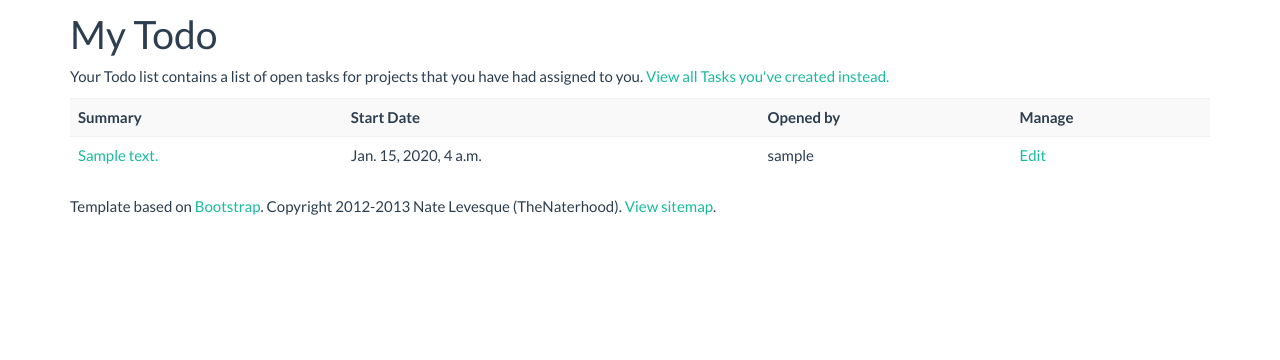
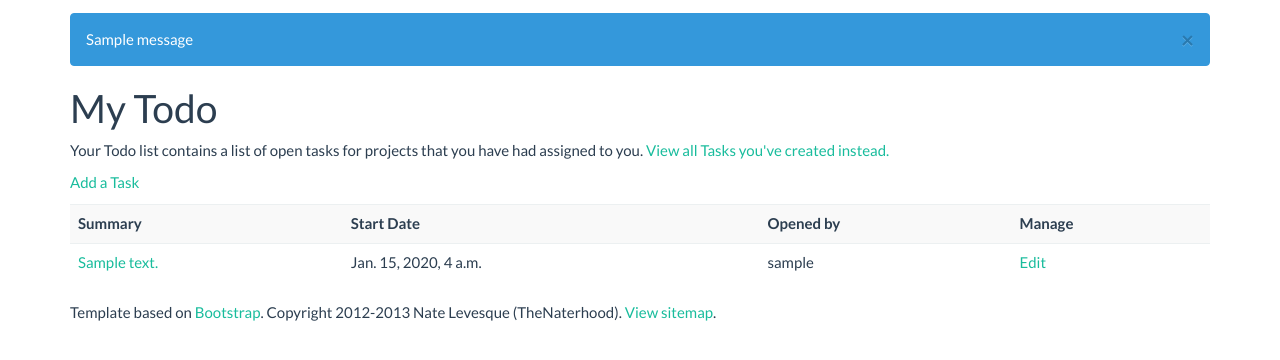
Before and after one commit to thenaterhood/subproject, a Django app: page /projects/todo/ in a window 1280 px wide. Shown: the part 61-421 px from the top of the page. Run offline with Django 3.2, Linux system fonts and the light colour scheme; a user stored in the database is signed in; tables that the repository leaves empty hold one stand-in row (values such as "Sample post"); one stand-in notice (Sample message) is shown; parts of the project's set-up code (start-up, migrations or seed data) failed here and were passed over.

Commit message:
improve security and UI elements
User rights enforced more strictly, and
tasks now can be deleted or assigned without
a project.

```diff
--- a/project/templates/project_select.html
+++ b/project/templates/project_select.html
@@ -3,6 +3,8 @@
 {% block title %} webtrack: select project {% endblock %}
 
 {% block content %}
+
+	<h1>Select a Project</h1>
 
 	{% if num_projects == 0 %}
 		<p class="error">You are not a member of any projects.</p>
--- a/project/templates/task_edit.html
+++ b/project/templates/task_edit.html
@@ -20,8 +20,9 @@
 </fieldset>
 {% endfor %}
 
-		<input id="registerButton" class="btn btn-success btn-large" type="submit" value="Save" style="border-radius: 1px;" />
-		<a class="btn btn-danger btn-large" href="/projects/task/view/{{task.id}}/">Cancel</a>
+		<input class="btn btn-success" type="submit" value="Save" style="border-radius: 1px;" />
+		<a class="btn btn-warning" style="border-radius: 1px;" href="/projects/task/view/{{task.id}}/">Cancel</a>
+		<a class="btn btn-danger" style="border-radius: 1px; float:right;" href="/projects/task/delete/{{task.id}}/">Delete Task</a>
 
 	</form> <!--Close the form tag-->
 
--- a/project/templates/user_todo.html
+++ b/project/templates/user_todo.html
@@ -3,6 +3,22 @@
 {% block title %} webtrack: My Todo {% endblock %}
 
 {% block content %}
+
+	{% if messages %}
+    	{% for message in messages %}
+			{% if message.tags == 'error' %}
+    			<div class="alert alert-danger">
+			{% elif message.tags == 'warning' %}
+				<div class="alert alert-warning">
+			{% else %}
+				<div class="alert alert-info">
+			{% endif %}
+
+    		<button type="button" class="close" data-dismiss="alert">&times;</button>
+    			{{ message }}
+    		</div>
+    	{% endfor %}
+	{% endif %}
 
 	{% if notodo %}
 	<h1>Tasks You've Created</h1>
@@ -16,6 +32,7 @@
 	{% else %}
 	<p>Your Todo list contains a list of open tasks for projects that you have had assigned to you. <a href="/projects/usertasks">View all Tasks you've created instead.</a></p>
 	{% endif %}
+	<p><a href="/projects/addtask">Add a Task</a></p>
 
 	{% if num_tasks == 0 %}
 		<p class="error">Hey! Looks like you don't have any tasks!</p>
--- a/project/views.py
+++ b/project/views.py
@@ -61,7 +61,7 @@ def user_all_tasks(request):
 	args['num_tasks'] = len(tasks)
 	args['notodo'] = True
 
-	return render_to_response( 'user_todo.html', args)
+	return render_to_response( 'user_todo.html', RequestContext(request, args) )
 
 
 @login_required
@@ -345,21 +345,10 @@ def line_stats(request):
 
 
 
-
-
-
-@login_required
-def time_stats(request):
-
-	pass
-
-
 @login_required
 def add_task( request, proj_id=False ):
 
-	project = Project.objects.get(id=proj_id)
-
-	if request.method == "POST" and request.user in project.members.all() :
+	if request.method == "POST":
 		projTask = ProjectTask()
 		form = AddTaskForm(request.POST)
 		if form.is_valid():
@@ -369,19 +358,28 @@ def add_task( request, proj_id=False ):
 			projTask.creator = request.user
 
 			# Update the ProjectStatistic assoc with the project
-			ProjectStatistic.objects.filter(project=project).update(issues=F("issues") + 1)
 
 			UserStatistic.objects.filter(user=request.user).update(issues=F("issues") + 1 )
 
 
 			projTask.save()
 			projTask.assigned.add( request.user )
-			projTask.openOn.add( project )
-			projTask.save()
+			if proj_id != False:
+				project = Project.objects.get(id=proj_id)
+
+				if request.user in project.members.all():
+					ProjectStatistic.objects.filter(project=project).update(issues=F("issues") + 1)
+					projTask.openOn.add( project )
+					projTask.save()
+				else:
+					messages.warning( request, "You do not have the rights to add tasks to " + project.name )
 
 			messages.info( request, "Task Saved." )
 
-			return HttpResponseRedirect('/projects/task/view/'+str(projTask.id)+"/")
+			if ( "saveandassign" in request.POST ):
+				return HttpResponseRedirect('/projects/addtotask/'+str(projTask.id)+"/" )
+			else:
+				return HttpResponseRedirect('/projects/task/view/'+str(projTask.id)+"/")
 
 		else:
 			messages.error( request, "Invalid form information." )
@@ -391,16 +389,27 @@ def add_task( request, proj_id=False ):
 
 		args = {}
 		args.update(csrf(request))
-		args['project'] = project
+		if ( proj_id != False ):
+			args['project'] = project = Project.objects.get(id=proj_id)
+
 		args['form'] = AddTaskForm()
 
-		if request.user in project.members.all():
+		return render_to_response('task_create.html', RequestContext(request, args) )
 
-			return render_to_response('task_create.html', RequestContext(request, args) )
+@login_required
+def delete_task(request, task_id):
+	task = ProjectTask.objects.get(id=task_id)
 
-		else:
 
-			return HttpResponseRedirect('/projects/')
+	if ( request.user == task.creator ):
+		task.delete()
+		messages.info( request, "Deleted task." )
+		return HttpResponseRedirect('/projects/usertasks/')
+
+	else:
+		messages.error( request, "You do not have the rights to delete this task." )
+		return HttpResponseRedirect('/projects/task/view/'+str(task_id) )
+
 
 @login_required
 def view_task(request, task_id):
@@ -413,6 +422,7 @@ def view_task(request, task_id):
 	args['closedOn'] = task.closedOn.all()
 	args['task'] = task
 	args['members'] = task.assigned.all()
+	args['user'] = request.user
 	args['canEdit'] = ( task.creator == request.user )
 	args['isMember'] = ( request.user in task.assigned.all() )
 
@@ -428,7 +438,7 @@ def close_task_in_project( request, project_id, task_id ):
 
 	project = Project.objects.get( id=project_id )
 
-	if ( request.user in task.assigned.all() or request.user == task.creator ):
+	if ( request.user in task.assigned.all() or request.user == task.creator ) and ( request.user in project.members.all() ):
 		task.openOn.remove( project )
 		task.closedOn.add( project )
 
@@ -442,7 +452,7 @@ def open_task_in_project( request, project_id, task_id ):
 	task = ProjectTask.objects.get(id=task_id)
 	project = Project.objects.get( id=project_id )
 
-	if ( request.user in task.assigned.all() or request.user == task.creator ):
+	if ( request.user in task.assigned.all() or request.user == task.creator ) and ( request.user in project.members.all() ):
 		task.openOn.add( project )
 		task.closedOn.remove( project )
 		task.save()
@@ -522,9 +532,9 @@ def remove_task_member( request, task_id, user_id ):
 def edit_task( request, task_id ):
 	task = ProjectTask.objects.get(id=task_id)
 
-	if ( request.method == "POST" and ( request.user in task.assigned.all() or request.user == task.creator ) ):
+	if ( request.method == "POST"):
 		form = UpdateTaskForm( request.POST )
-		if form.is_valid():
+		if form.is_valid()  and request.user == task.creator:
 
 			task.summary = form.cleaned_data['summary']
 			task.description = form.cleaned_data['description']
@@ -532,6 +542,11 @@ def edit_task( request, task_id ):
 			task.save()
 
 			return HttpResponseRedirect( '/projects/task/view/' + str(task.id) +"/" )
+
+		elif request.user != task.creator:
+			messages.error( request, "You do not have permission to edit this task.")
+			return HttpResponseRedirect( '/projects/task/view/' + str(task.id) +"/" )
+
 
 	else:
 		initialDict = {
@@ -584,4 +599,4 @@ def my_todo( request ):
 	args['tasks'] = tasks
 	args['num_tasks'] = len(tasks)
 
-	return render_to_response( 'user_todo.html', args)
+	return render_to_response( 'user_todo.html', RequestContext(request, args) )
--- a/webtrack/urls.py
+++ b/webtrack/urls.py
@@ -38,6 +38,7 @@ urlpatterns = patterns('',
     url(r'^projects/work/viewall/(?P<proj_id>\d+)/$', 'project.views.view_all_work'),
     url(r'^projects/stats/lines/$', 'project.views.line_stats'),
     url(r'^projects/addtask/(?P<proj_id>\d+)/$', 'project.views.add_task'),
+    url(r'^projects/addtask/$', 'project.views.add_task'),
     url(r'^projects/task/view/(?P<task_id>\d+)/$', 'project.views.view_task'),
     url(r'^projects/task/edit/(?P<task_id>\d+)/$', 'project.views.edit_task'),
     url(r'^projects/task/viewall/(?P<proj_id>\d+)/$', 'project.views.view_all_task'),
@@ -48,7 +49,7 @@ urlpatterns = patterns('',
     url(r'^projects/usertasks/$', 'project.views.user_all_tasks'),
     url(r'^projects/addtotask/(?P<task_id>\d+)/$', 'project.views.add_existing_task_to_project'),
     url(r'^projects/addtotask/(?P<task_id>\d+)/(?P<project_id>\d+)/$', 'project.views.add_existing_task_to_project'),
-
+    url(r'^projects/task/delete/(?P<task_id>\d+)/$', 'project.views.delete_task'),
 
     url(r'^projects/todo/', 'project.views.my_todo'),
 
```
Also changed, not shown: project/templates/task_create.html (+7 -3 lines), project/templates/task_view.html (+21 -3 lines).
